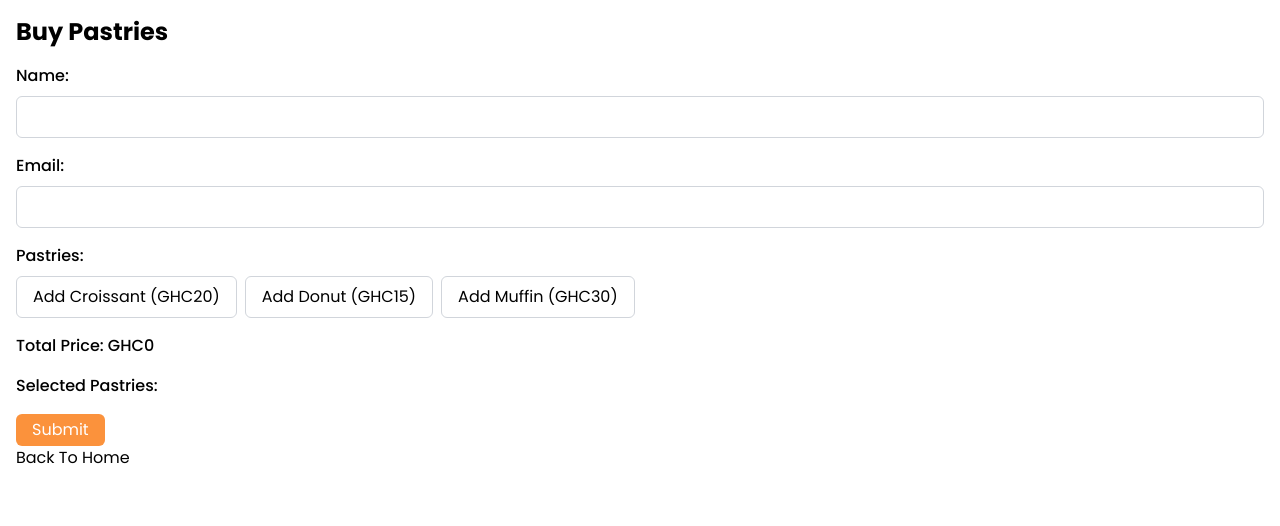
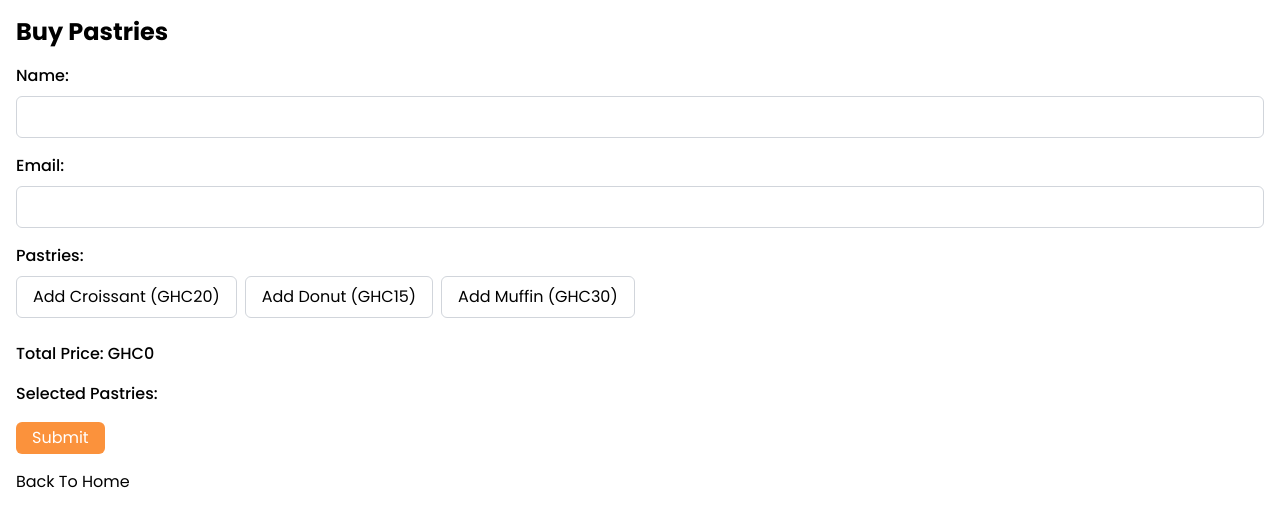
Before and after one commit to larissa-azuma/sweettooth-app, a React (Vite) app: page /buypage in a window 1280 px wide. Shown: the top 526 px of the page. Built offline with nearby package versions, Linux system fonts and the light colour scheme.

Commit message:
navbar changed

```diff
--- a/src/components/Navbar.jsx
+++ b/src/components/Navbar.jsx
@@ -1,6 +1,6 @@
 import React, { useState } from "react";
 import { Link } from "react-scroll";
-import { BiRestaurant } from "react-icons/bi";
+import { GrRestaurant } from "react-icons/gr";
 import { AiOutlineMenuUnfold } from "react-icons/ai";
 import { BiChevronDown } from "react-icons/bi";
 import { AiOutlineClose } from "react-icons/ai";
@@ -27,7 +27,7 @@ const Navbar = () => {
         <div className=" flex flex-row justify-between p-5 md:px-32 px-5 bg-white shadow-[0_3px_10px_rgb(0,0,0,0.2)]">
           <div className=" flex flex-row items-center cursor-pointer">
             <span>
-              <BiRestaurant size={32} />
+              <GrRestaurant size={32} />
             </span>
             <SLink to="/">
               <h1 className=" text-xl font-semibold">SweetTooth</h1>
--- a/src/page/Buypage.jsx
+++ b/src/page/Buypage.jsx
@@ -59,28 +59,26 @@ const Buypage = () => {
             required
           />
         </div>
-        <div className="mb-4">
-          <h2 className="font-medium mb-2">Pastries:</h2>
-          <div>
+        <div className="mb-4 flex flex-wrap">
+          <h2 className="font-medium mb-2 w-full">Pastries:</h2>
           <button
             onClick={() => handleAddPastry('Croissant', 20)}
-              className="mr-2 px-4 py-2 border border-gray-300 rounded-md focus:outline-none focus:ring-2 focus:ring-blue-500"
+            className="mr-2 mb-2 px-4 py-2 border border-gray-300 rounded-md focus:outline-none focus:ring-2 focus:ring-blue-500"
           >
             Add Croissant (GHC20)
           </button>
           <button
             onClick={() => handleAddPastry('Donut', 15)}
-              className="mr-2 px-4 py-2 border border-gray-300 rounded-md focus:outline-none focus:ring-2 focus:ring-blue-500"
+            className="mr-2 mb-2 px-4 py-2 border border-gray-300 rounded-md focus:outline-none focus:ring-2 focus:ring-blue-500"
           >
             Add Donut (GHC15)
           </button>
           <button
             onClick={() => handleAddPastry('Muffin', 30)}
-              className="px-4 py-2 border border-gray-300 rounded-md focus:outline-none focus:ring-2 focus:ring-blue-500"
+            className="mr-2 mb-2 px-4 py-2 border border-gray-300 rounded-md focus:outline-none focus:ring-2 focus:ring-blue-500"
           >
             Add Muffin (GHC30)
           </button>
-          </div>
         </div>
         <div className="mb-4">
           <h2 className="font-medium">Total Price: GHC{totalPrice}</h2>
@@ -107,9 +105,7 @@ const Buypage = () => {
         >
           Submit
         </button>
-        <Link to="/">
-      <p className=" text-m ">Back To Home</p>
-    </Link>
+        <Link to="/" className="block mt-4">Back To Home</Link>
       </form>
     </div>
   );
```
Lines whose indentation alone changed are shown as unchanged.
